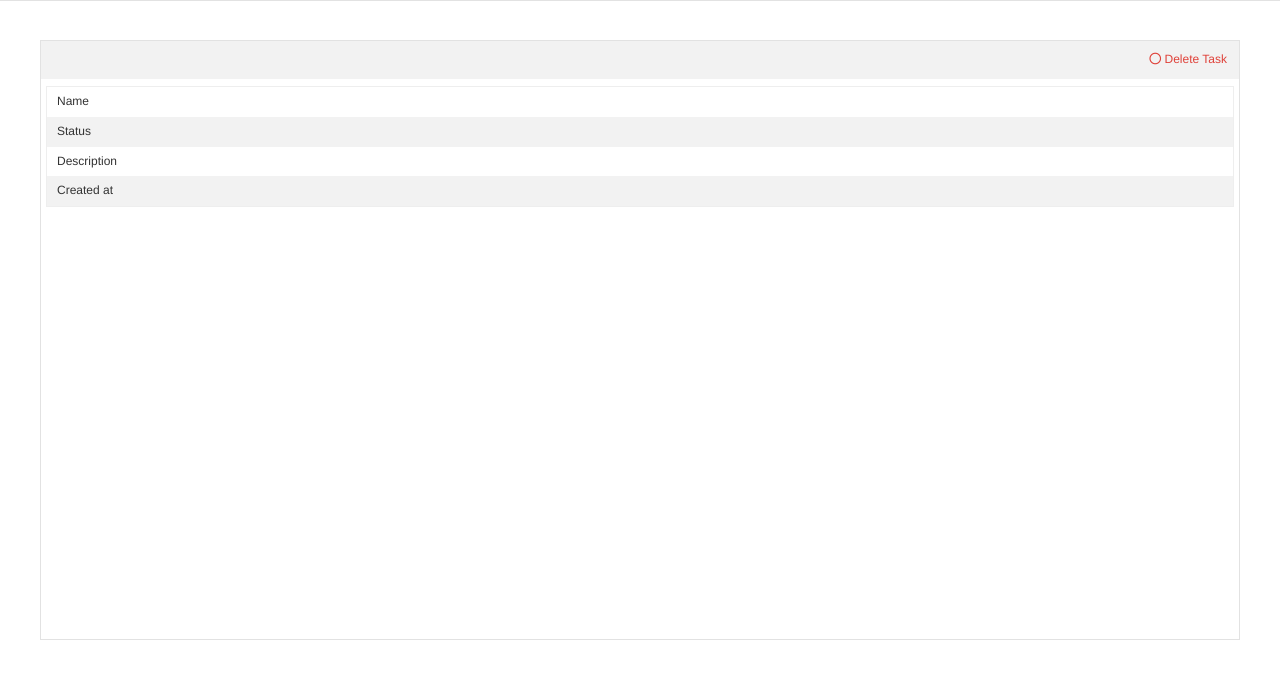
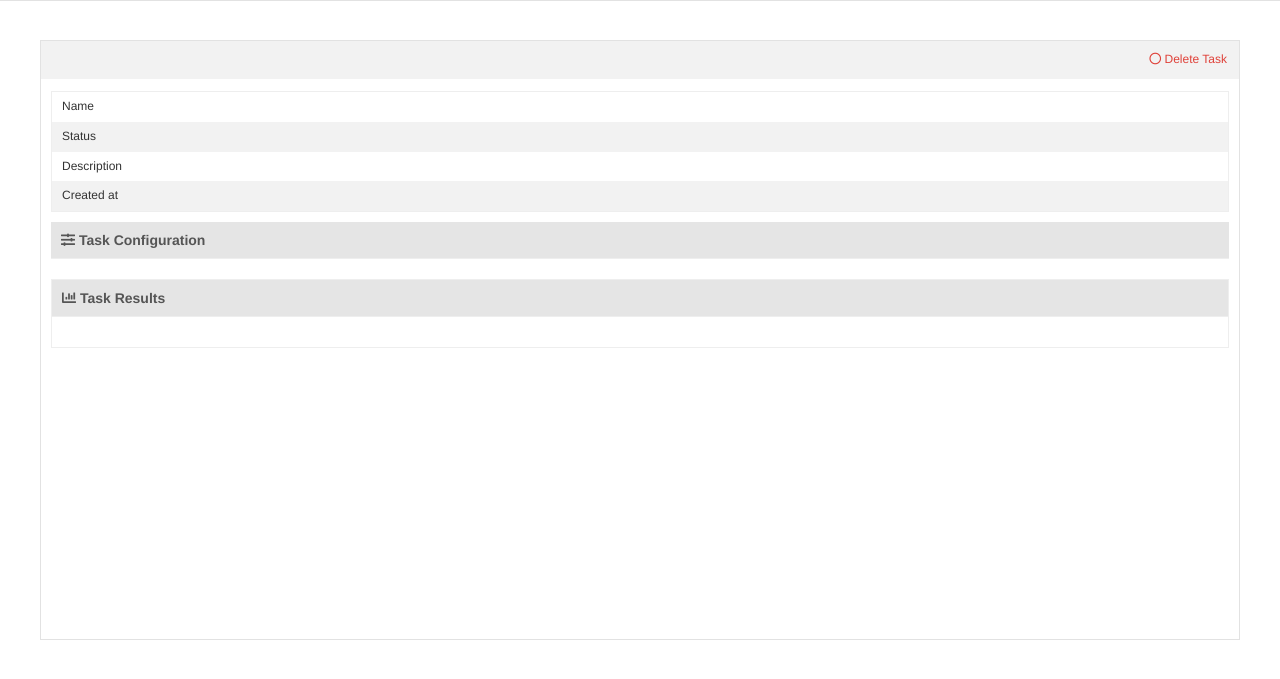
Before and after one commit to limteng-rpi/footprint, a Flask app: template templates/task_view.html in a window 1280 px wide. Shown: the part 70-749 px from the top of the page. Run offline with Flask 2, Linux system fonts and the light colour scheme; the template is opened without the code that fills it, so the values that code supplies are empty; some libraries are stand-ins or nearby versions.

Commit message:
update proj view

```diff
--- a/static/css/base.css
+++ b/static/css/base.css
@@ -16,6 +16,22 @@ a, a:hover, a:active, a:visited, a:link {
     white-space: nowrap;
     overflow: hidden;
     text-overflow: ellipsis;
+}
+
+.text-left {
+    text-align: left;
+}
+
+.text-right {
+    text-align: right;
+}
+
+.text-center {
+    text-align: center;
+}
+
+.monospace {
+    font-family: 'Menlo', monospace;
 }
 
 /* BUTTONS */
--- a/static/css/task_view.css
+++ b/static/css/task_view.css
@@ -8,8 +8,10 @@
 #tv {
     position: relative;
     border: 1px solid #e2e2e2;
-    height: 600px;
+    padding: 10px;
+    min-height: 600px;
     width: 100%;
+    margin-bottom: 20px;
 }
 
 #tv-toolbar {
@@ -18,6 +20,8 @@
     flex-direction: row;
     /*padding: 0 5px;*/
     /*height: 35px;*/
+    left: 0;
+    top: 0;
     width: 100%;
     font-size: 12px;
     background-color: rgba(0,0,0,.05);
@@ -31,7 +35,40 @@
 
 #tv-metadata {
     margin-top: 40px;
-    padding: 5px;
+    /*padding: 5px;*/
+}
+
+#tv-metadata, #tv-result, #tv-config {
+    position: relative;
+    margin-bottom: 10px;
+    /*padding-top: 30px;*/
+}
+
+#tv-result-title, #tv-config-title {
+    position: relative;
+    background-color: rgba(0, 0, 0, .1);
+    border-bottom: 1px solid #eee;
+    left: 0;
+    top: 0;
+    width: 100%;
+    margin-bottom: 10px;
+    padding: 10px;
+    font-size: 14px;
+    font-weight: 600;
+    color: #555;
+}
+
+#tv-result-list-wrapper, #tv-config-list-wrapper {
+    padding: 10px;
+}
+
+.tv-result-cap {
+    border: 1px solid #e2e2e2;
+    padding: 10px;
+    width: 100%;
+    font-size: 13px;
+    font-weight: 600;
+    text-align: center;
 }
 
 #tv-metadata-table {
@@ -61,7 +98,8 @@
 }
 
 #tv-result {
-    padding: 5px;
+    /*padding: 5px;*/
+    border: 1px solid #eee;
 }
 
 #tv-result-list {
@@ -71,16 +109,18 @@
 }
 
 li.tv-result-li table {
-    border: 1px solid #eee;
+    border: 1px solid #e2e2e2;
     border-collapse: collapse;
     width: 100%;
     text-align: center;
     font-size: 12px;
+    margin-bottom: 10px;
 }
 
 li.tv-result-li table th,
 li.tv-result-li table td {
     padding: 8px 10px;
+    border-right: 1px solid #e2e2e2;
 }
 
 li.tv-result-li table thead th {
--- a/static/js/task_view.js
+++ b/static/js/task_view.js
@@ -24,6 +24,7 @@ function retrieve_config() {
 
 function _handle_table_result(key, val) {
     var li = $('<li class="tv-result-li"></li>');
+    var table_cap = $('<div></div>').addClass('tv-result-cap').text('Table: ' + key);
     var table = $('<table></table>');
     var thead = $('<thead><tr></tr></thead>');
     $.each(val.cols, function (i, col) {
@@ -34,7 +35,7 @@ function _handle_table_result(key, val) {
         var tr = $('<tr></tr>');
         $.each(row, function (j, v) {
             if (typeof v === 'number' && !Number.isInteger(v)) {
-                v = Number.parseFloat(v).toPrecision(2);
+                v = Number.parseFloat(v).toPrecision(3);
             }
             tr.append($('<td></td>').text(v));
         });
@@ -42,6 +43,41 @@ function _handle_table_result(key, val) {
     });
 
     table.append(thead, tbody);
+    li.append(table_cap, table);
+    $('ul#tv-result-list').append(li);
+}
+
+function _handle_primitive_result(rsts) {
+    var li = $('<li class="tv-result-li"></li>');
+    var table = $('<table></table>');
+    var tbody = $('<tbody></tbody>');
+    $.each(rsts, function (i, rst) {
+        var tr = $('<tr></tr>');
+        tr.append($('<td width="200"></td>').text(rst.key).addClass('text-left'));
+        switch (rst.type) {
+            case 'int': case 'file':
+                tr.append($('<td></td>')
+                    .text(rst.value)
+                    .addClass('monospace')
+                    .addClass('text-left')
+                );
+                break;
+            case 'float':
+                tr.append($('<td></td>')
+                    .text(Number.parseFloat(rst.value).toPrecision(4))
+                    .addClass('monospace')
+                    .addClass('text-left')
+                );
+                break;
+            case 'list':
+                // TODO: implement handler
+                break;
+            default:
+                break;
+        }
+        tbody.append(tr);
+    });
+    table.append(tbody);
     li.append(table);
     $('ul#tv-result-list').append(li);
 }
@@ -52,7 +88,8 @@ function retrieve_result() {
         'data': {identifier: _identifier},
         'success': function (data) {
             var result = data.data;
-            console.log(result);
+            // console.log(result);
+            var primitive_vals = [];
             $.each(result, function (rst_key, rst) {
                 var rst_type = rst.type;
                 var rst_val = rst.value;
@@ -61,10 +98,14 @@ function retrieve_result() {
                     case 'table':
                         _handle_table_result(rst_key, rst_val);
                         break;
+                    case 'int': case 'float': case 'str': case 'file': case 'list':
+                        primitive_vals.push({key: rst_key, value: rst_val, type: rst_type})
+                        break;
                     default:
                         break;
                 }
             });
+            _handle_primitive_result(primitive_vals);
         }
     });
 }
--- a/templates/task_view.html
+++ b/templates/task_view.html
@@ -43,12 +43,16 @@
                 </table>
             </div>
             <div id="tv-config">
+                <div id="tv-config-title"><i class="fas fa-sliders-h"></i> Task Configuration</div>
                 <table id="tv-config-table"></table>
             </div>
             <div id="tv-result">
-                <ul id="tv-result-list">
+                <div id="tv-result-title"><i class="fas fa-chart-bar"></i> Task Results</div>
+                <div id="tv-result-list-wrapper">
+                    <ul id="tv-result-list">
+                    </ul>
+                </div>
 
-                </ul>
             </div>
         </div>
     </div>
```
